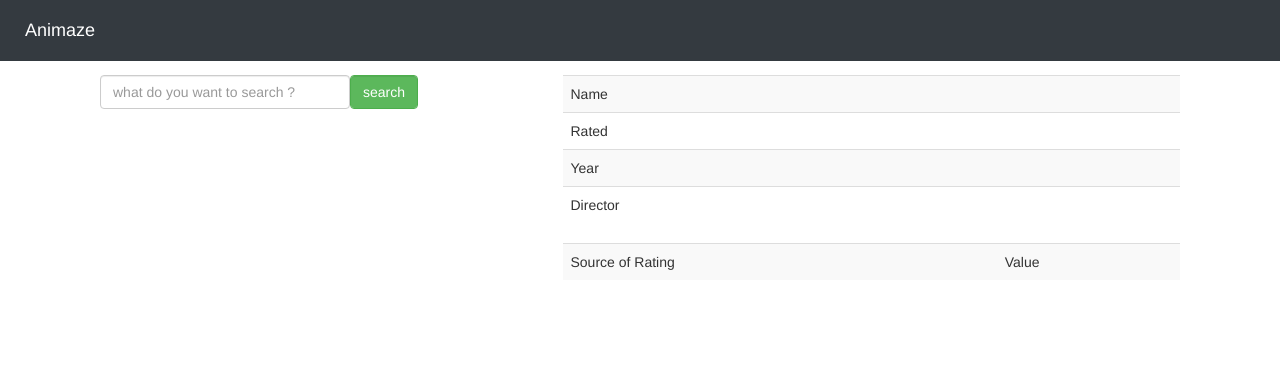
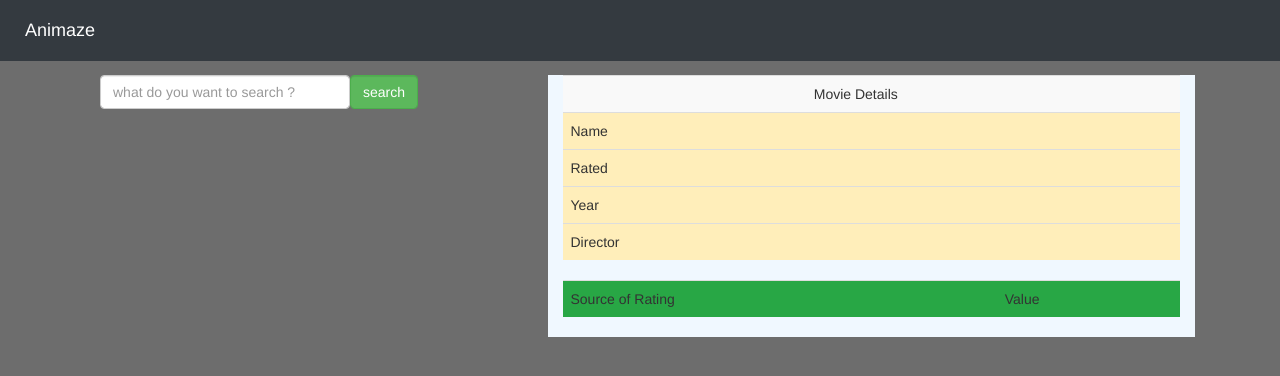
Before and after one commit to NKrChauhan/search-API, a Django app: page / in a window 1280 px wide. Shown: the top 376 px of the page. Run offline with Django 3.2, Linux system fonts and the light colour scheme; some libraries are stand-ins or nearby versions; some web fonts are replaced.

Commit message:
changed template

```diff
--- a/Animaze/views.py
+++ b/Animaze/views.py
@@ -86,7 +86,7 @@ def make_json(movie_obj,rating_objs):
 def search_anime(request,q=None, *args, **kwargs):
         data = {}
         if q!=None and q != "" :
-                movie_obj = Movie.objects.filter(name=q)
+                movie_obj = Movie.objects.filter(name__icontains=q)
                 rating_objs=[]
                 if movie_obj.count() == 0:
                         data = requests.get(f"https://www.omdbapi.com/?apikey={api_key}&t=={q}")
--- a/Templates/base.html
+++ b/Templates/base.html
@@ -24,7 +24,7 @@
       {% endblock %}
       <meta name="viewport" content="width=device-width, initial-scale=1">
   </head>
-  <body>
+  <body style="background-color: rgba(0, 0, 0, 0.574);">
     <!-- navbar -->
     {% include 'navbar.html' %}
     <div class="container-fluid">
--- a/Templates/home.html
+++ b/Templates/home.html
@@ -12,27 +12,31 @@ Animaze
       <input class="form-control form-control-lg" id="q_search" type="text" placeholder="what do you want to search ?" style="width: 250px;"/>
       <button id="search_btn" onclick="fetchdata();" class = "btn btn-success form-control">search</button>
     </div>
-    <div class="col-md-7" >
+    <div class="col-md-7" style="background-color: aliceblue;">
         <table class="table table-striped">
+              <th>
+                <td>Movie Details</td>
+              </th>
               <tr>
+              <tr class='table-warning'>
                 <td>Name</td>
                 <td id="name_anime"></td>
               </tr>
-              <tr>
+              <tr class='table-warning'>
                 <td>Rated</td>
                 <td id="rating_anime"></td>
               </tr>
-              <tr>
+              <tr class='table-warning'>
                 <td>Year</td>
                 <td id="created_anime"></td>
               </tr>
-              <tr>
+              <tr class='table-warning'>
                 <td>Director</td>
                 <td id="desc_anime"></td>
               </tr>
             </table>
             <table id="ratings" class="table table-striped" >
-            <tr>
+            <tr class="bg-success">
               <td>Source of Rating</td>
               <td>Value</td>
             </tr>
@@ -48,9 +52,11 @@ Animaze
             document.getElementById("rating_anime").innerHTML = data['Rated']
             document.getElementById("created_anime").innerHTML = data['Year']
             document.getElementById("desc_anime").innerHTML = data['Director']
+            let reset_ratings = "<tr class='bg-success'><td>Source of Rating</td><td>Value</td></tr>"
+            document.getElementById("ratings").innerHTML = reset_ratings
             let s = data["Ratings"]
             s.forEach(element => {
-              document.getElementById("ratings").innerHTML += "<tr><td>"+element.Source+"</td><td>"+element.Value+"</td></tr>"
+              document.getElementById("ratings").innerHTML += "<tr class='table-success'><td>"+element.Source+"</td><td>"+element.Value+"</td></tr>"
             })
 
         })
```
